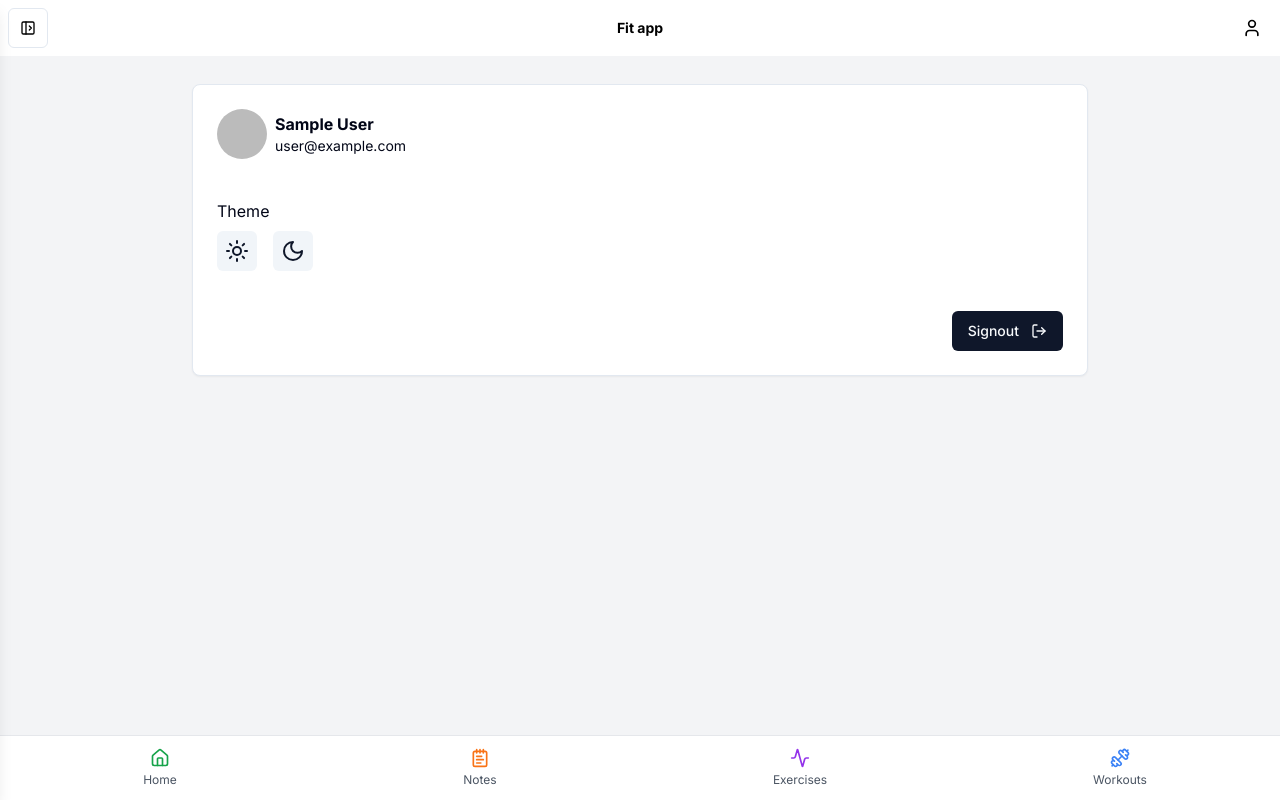
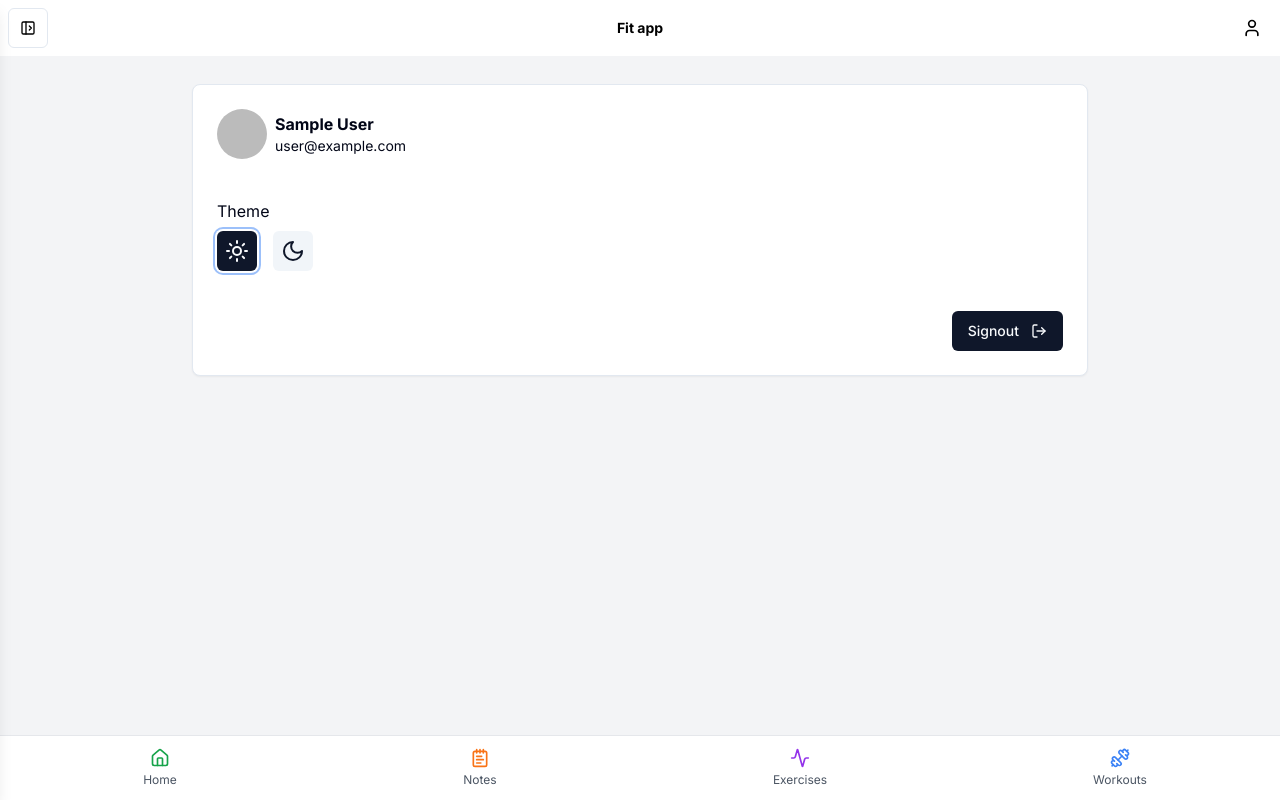
Before and after one commit to ThomasRoest/exercise-app, a Next.js app: page /app/profile in a window 1280 px wide. Built offline with nearby package versions, Linux system fonts and the light colour scheme; no server answers; sample sign-in values are in the browser's storage.

Commit message:
fix theme button styling

```diff
--- a/components/ThemeSwitcher.tsx
+++ b/components/ThemeSwitcher.tsx
@@ -1,11 +1,12 @@
 "use client";
 
 import { useThemeStore } from "@/lib/useThemeStore";
+import { cn } from "@/lib/utils";
 import { MoonIcon, SunIcon } from "lucide-react";
 import { Button } from "./ui/button";
 
 const ThemeSwitcher = () => {
-  const [_, setTheme] = useThemeStore();
+  const [theme, setTheme] = useThemeStore();
 
   return (
     <div>
@@ -13,15 +14,23 @@ const ThemeSwitcher = () => {
       <div className="flex gap-x-4">
         <Button
           size="icon"
-          variant="secondary"
+          variant={theme === "light" ? "default" : "secondary"}
           onClick={() => setTheme("light")}
+          className={cn(
+            theme === "light" && "ring-2 ring-primary ring-offset-2 ring-offset-background"
+          )}
+          aria-pressed={theme === "light"}
         >
           <SunIcon />
         </Button>
         <Button
           size="icon"
-          variant="secondary"
+          variant={theme === "dark" ? "default" : "secondary"}
           onClick={() => setTheme("dark")}
+          className={cn(
+            theme === "dark" && "ring-2 ring-primary ring-offset-2 ring-offset-background"
+          )}
+          aria-pressed={theme === "dark"}
         >
           <MoonIcon />
         </Button>
```
